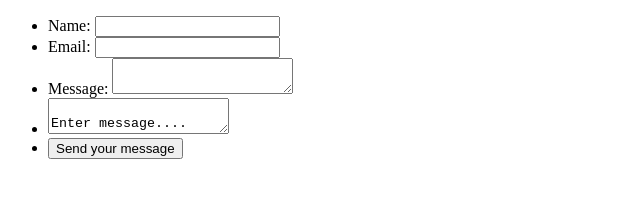
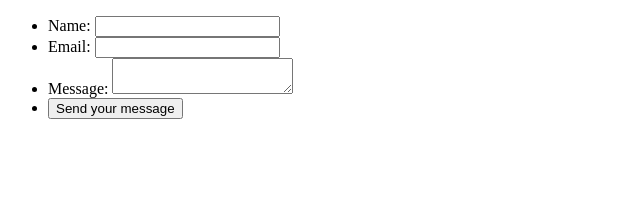
Before and after one commit to IvanR96/form-practice, a plain HTML site: page index.html in a window 1280 px wide. Shown: the whole page, without its empty margins (0-640 px from the left). Drawn offline with Linux system fonts and the light colour scheme.

Commit message:
form completed

```diff
--- a/index.html
+++ b/index.html
@@ -21,11 +21,6 @@
                 <label for="msg">Message:</label>
                 <textarea id="msg" name="user_message"></textarea>
             </li>
-            <li>
-                <textarea>
-                    Enter message....
-                </textarea>
-            </li>
             <li class="button">
                 <button type="submit">Send your message</button>
             </li>
```
